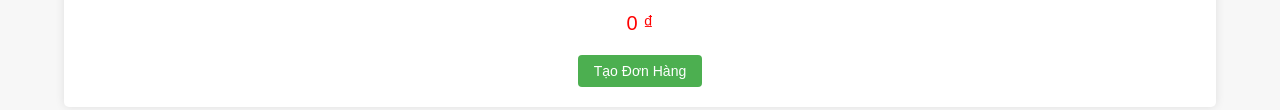
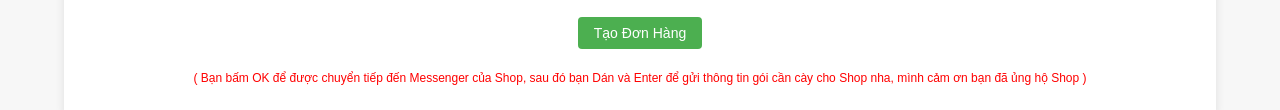
Before and after one commit to HonBao/shophonroblox, a plain HTML site: page index.html in a window 1280 px wide. Shown: the part 842-952 px from the top of the page. Drawn offline with Linux system fonts and the light colour scheme.

Commit message:
Update index.html

```diff
--- a/index.html
+++ b/index.html
@@ -20,6 +20,7 @@
             text-align: center;
         }
         nav {
+            display: none; /* Ẩn thanh điều hướng */
             margin: 20px 0;
         }
         nav a {
@@ -71,9 +72,15 @@
             font-size: 20px; /* Kích thước chữ */
             margin: 0; /* Không có khoảng cách */
         }
+        .submit-button-container {
+            display: flex;
+            flex-direction: column; /* Hiển thị các phần tử con theo chiều dọc */
+            justify-content: center; /* Canh giữa theo chiều dọc (trong trường hợp có không gian thừa) */
+            align-items: center; /* Canh giữa theo chiều ngang */
+            gap: 10px; /* Khoảng cách giữa nút và ghi chú */
+            margin-top: 10px; /* Thêm khoảng cách phía trên */
+        }
         .submit-button {
-            display: block;
-            width: auto; /* Đặt chiều rộng nút nhỏ lại */
             padding: 8px 16px; /* Điều chỉnh padding */
             background-color: #4CAF50;
             color: white;
@@ -81,10 +88,15 @@
             border-radius: 4px;
             cursor: pointer;
             font-size: 14px; /* Kích thước chữ nhỏ hơn */
-            margin: 0 auto; /* Canh giữa nút */
+            width: auto; /* Để nút có chiều rộng vừa đủ nội dung */
         }
         .submit-button:hover {
             background-color: #45a049;
+        }
+        .button-note {
+            color: red; /* Đổi màu chữ thành đỏ */
+            font-size: 12px; /* Kích thước chữ nhỏ hơn cho ghi chú */
+            text-align: center; /* Canh giữa dòng chữ */
         }
         .contact-buttons {
             position: fixed;
@@ -129,6 +141,8 @@
 <header>
     <h1>SHOP HON ROBLOX</h1>
     <h2>Cày Thuê Siêu Tốc</h2>
+</header>
+
 <nav>
     <a href="#">Trang Chủ</a>
     <a href="#">Lịch Sử Mua Nick</a>
@@ -137,7 +151,6 @@
     <a href="#">Nạp Tiền</a>
     <a href="#">Liên Hệ</a>
 </nav>
-</header>
 
 <div class="container">
     <div class="form-section">
@@ -146,11 +159,11 @@
         <form id="order-form" onsubmit="sendOrder(event)">
             <select id="service-select" onchange="showDetails()" required>
                 <option value="">-- Chọn Gói --</option>
-                <option value="80000"><strong>thức tỉnh Gravity V2 (yêu cầu 500 Mastery) - 80,000 ₫</strong></option>
-                <option value="50000"><strong>đánh boss Tryrant of the Skies - 50,000 ₫</strong></option>
+                <option value="80000"><strong>Thức tỉnh Gravity V2 (yêu cầu 500 Mastery) - 80,000 ₫</strong></option>
+                <option value="50000"><strong>Đánh boss Tryrant of the Skies - 50,000 ₫</strong></option>
                 <option value="50000"><strong>1 trứng + 5 xương (yêu cầu có sẵn 8 đai) - 50,000 ₫</strong></option>
                 <option value="40000"><strong>10 Xương Dinosaur Bones - 40,000 ₫</strong></option>
-                <option value="50000"><strong>đánh boss Rip_Indra (yêu cầu lv trên 1500) - 50,000 ₫</strong></option>
+                <option value="50000"><strong>Đánh boss Rip_Indra (yêu cầu lv trên 1500) - 50,000 ₫</strong></option>
                 <option value="800000"><strong>200m beli (yêu cầu lv trên 1500 có x2 beli là 400m) - 800,000 ₫</strong></option>
                 <option value="400000"><strong>100m beli (yêu cầu lv trên 1500 có x2 beli là 200m) - 400,000 ₫</strong></option>
                 <option value="200000"><strong>50m beli (yêu cầu lv trên 1500 có x2 beli là 100m) - 200,000 ₫</strong></option>
@@ -220,11 +233,13 @@
                 <p id="amount-display">0 ₫</p>
             </div>
 
+            <div class="submit-button-container">
                 <button type="submit" class="submit-button">Tạo Đơn Hàng</button>
+                <p class="button-note">( Bạn bấm OK để được chuyển tiếp đến Messenger của Shop, sau đó bạn Dán và Enter để gửi thông tin gói cần cày cho Shop nha, mình cảm ơn bạn đã ủng hộ Shop )</p>
+            </div>
         </form>
     </div>
 
-    <!-- Mục Bán Trái Ác Quỷ Rương -->
     <div class="form-section">
         <h2>Trái Ác Quỷ Rương</h2>
 
@@ -245,7 +260,6 @@
                 <option value="20000"><strong>Trái Portal - 20,000 ₫</strong></option>
                 <option value="30000"><strong>Trái T-Rex - 30,000 ₫</strong></option>
                 <option value="60000"><strong>Trái Gas - 60,000 ₫</strong></option>
-                <!-- Thêm các lựa chọn khác tại đây -->
                 </select>
             <div id="fruit-details" style="margin-top: 20px;">
                 <p id="fruit-info" class="service-info"></p>
@@ -255,11 +269,13 @@
                 <p id="fruit-amount-display">0 ₫</p>
             </div>
 
+            <div class="submit-button-container">
                 <button type="submit" class="submit-button">Mua Trái</button>
+                <p class="button-note">( Bạn bấm OK để được chuyển tiếp đến Messenger của Shop, sau đó bạn Dán và Enter để gửi thông tin Trái muốn mua cho Shop nha, mình cảm ơn bạn đã ủng hộ Shop )</p>
+            </div>
         </form>
     </div>
 
-    <!-- Modal -->
     <div id="myModal" class="modal">
         <div class="modal-content">
             <h2>Thông Tin Nạp Tiền</h2>
```
Lines whose indentation alone changed are shown as unchanged.
